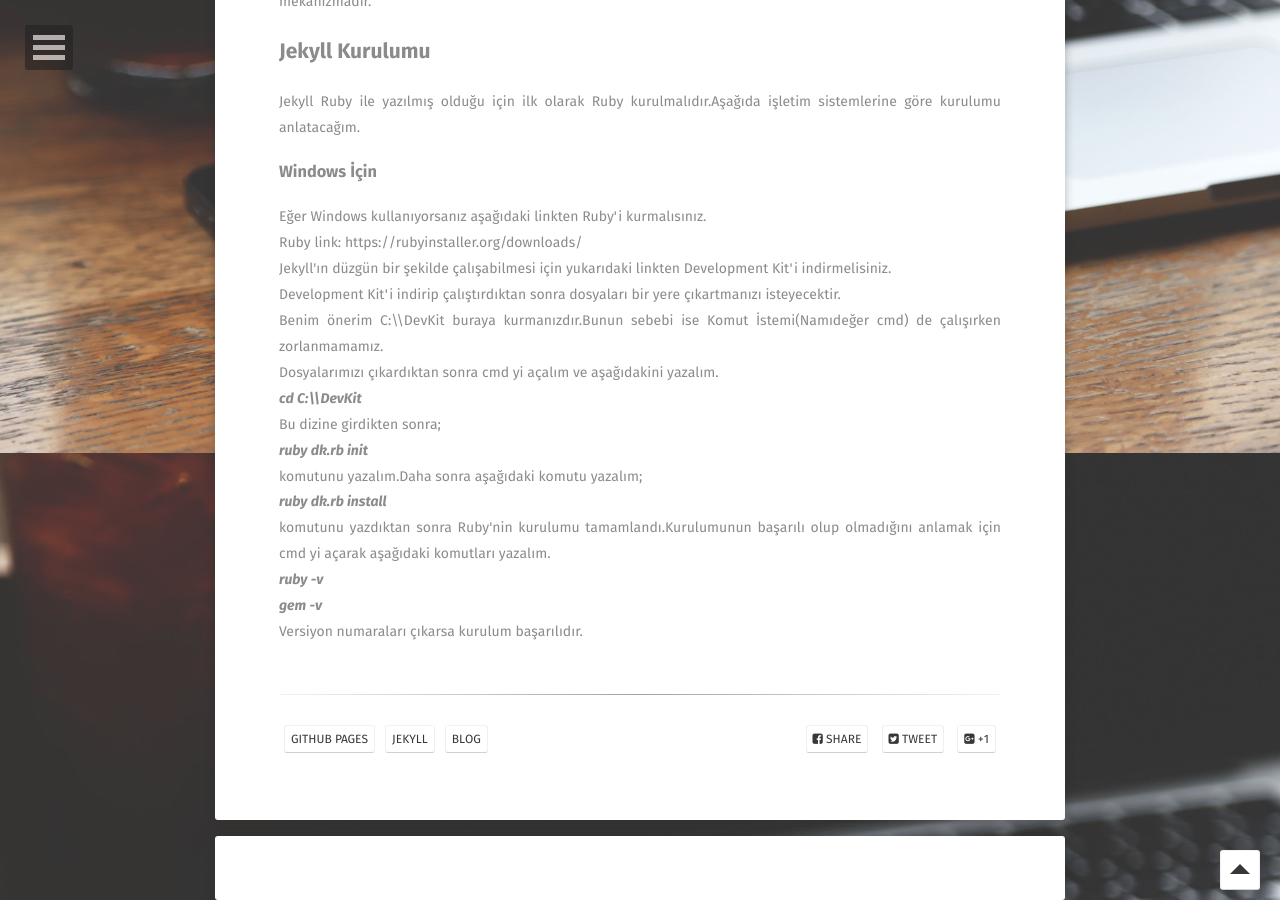
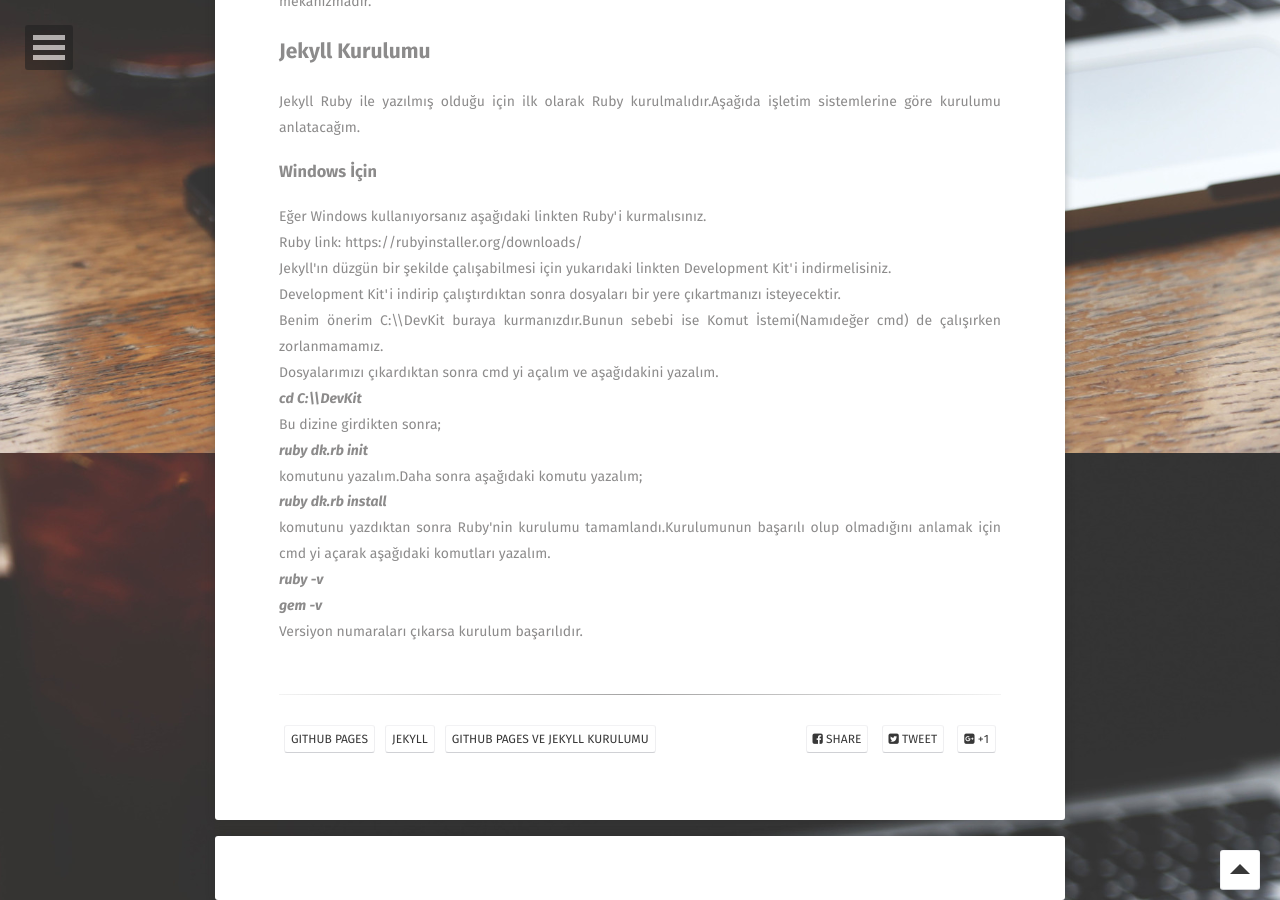
Before and after one commit to alikaraca/alikaraca.github.io, a Jekyll site: the page built from _posts/2017-07-07-github-pages-jekyll-kurulum.md, in a window 1280 px wide and 900 px high, scrolled down 2247 px. Built offline with Jekyll 4.4.1, drawn with Linux system fonts in a browser that asks for light colours; some web fonts are replaced; comment, search, counter and statistics services are not loaded.

Commit message:
Update 2017-07-07-github-pages-jekyll-kurulum.md

```diff
--- a/_posts/2017-07-07-github-pages-jekyll-kurulum.md
+++ b/_posts/2017-07-07-github-pages-jekyll-kurulum.md
@@ -3,7 +3,7 @@ layout: post
 title: "Github Pages ve Jekyll Kurulumu"
 date: 2017-07-07
 excerpt: "Github Pages ve Jekyll"
-tags: [github pages, jekyll, blog]
+tags: [github pages, jekyll, github pages ve jekyll kurulumu]
 comments: true
 ---
 ## **Github Pages Nedir?**
```
